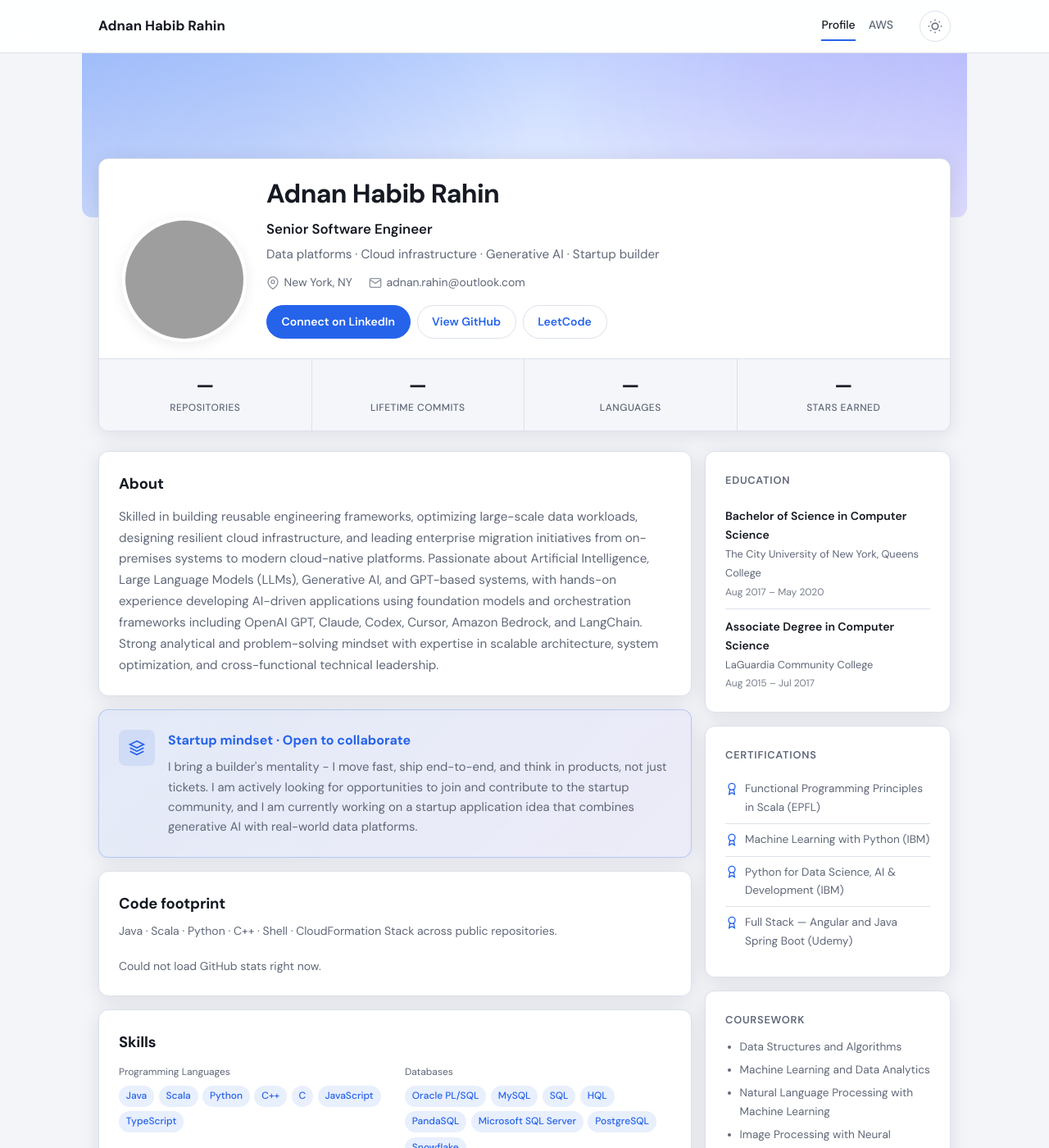
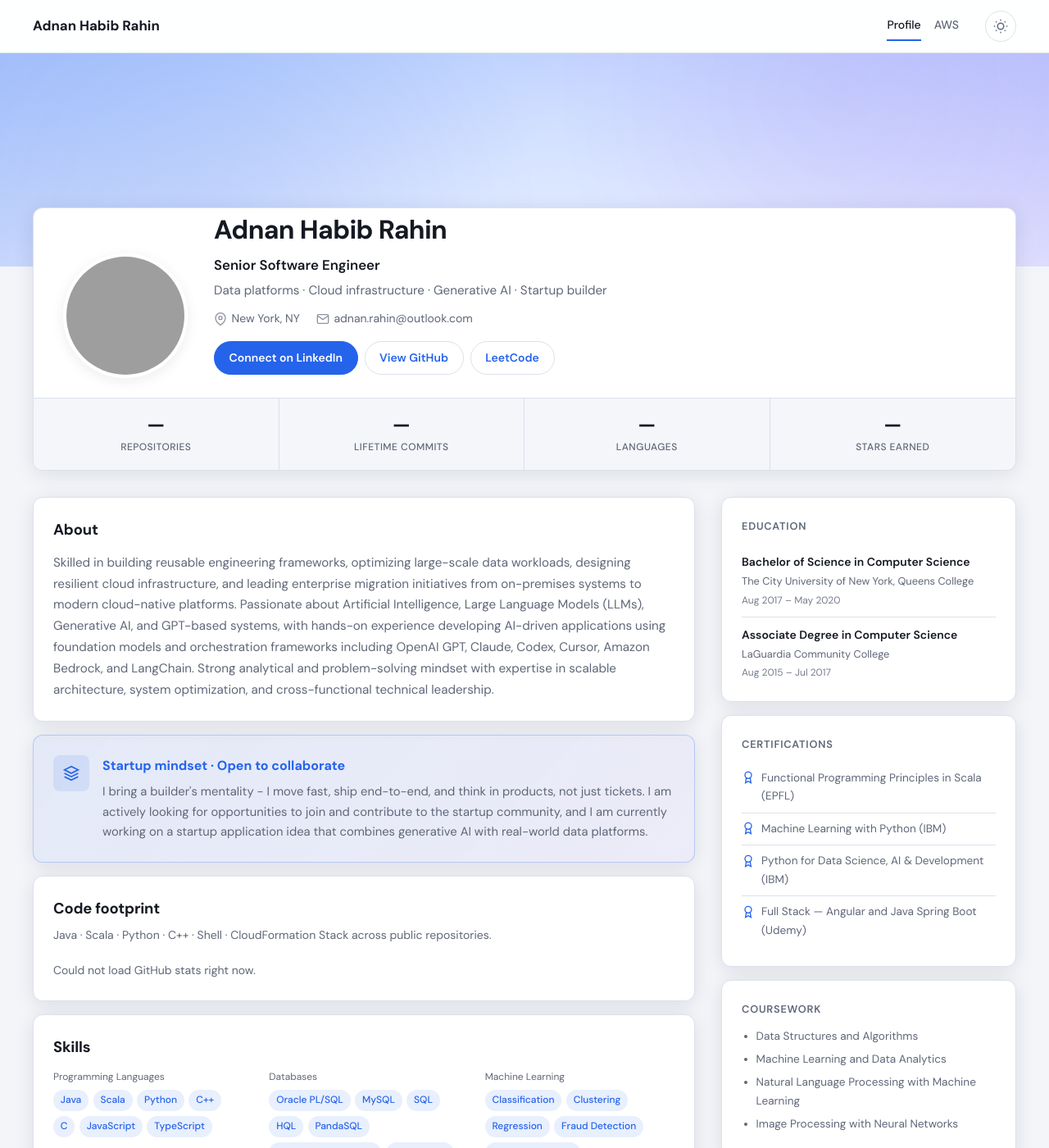
Before and after one commit to adnanrahin/adnanrahin.github.io, a Jekyll site: the page built from index.html, in a window 1280 px wide and 1400 px high. Shown: the whole window at 82% size. Built offline with Jekyll 4.4.1, drawn with Linux system fonts in a browser that asks for light colours; grey boxes are pictures that could not be loaded.

Commit message:
updated the

```diff
--- a/assets/css/style.css
+++ b/assets/css/style.css
@@ -28,7 +28,9 @@
   --radius-sm: 8px;
   --font: "DM Sans", system-ui, sans-serif;
   --mono: "JetBrains Mono", ui-monospace, monospace;
-  --max-width: 1080px;
+  --max-width: 1320px;
+  --page-gutter: 1.25rem;
+  --sidebar-width: 320px;
   --header-h: 64px;
 }
 
@@ -64,6 +66,7 @@
 html {
   scroll-behavior: smooth;
   -webkit-font-smoothing: antialiased;
+  overflow-x: hidden;
 }
 
 body {
@@ -106,8 +109,9 @@ code {
 
 .site-header__inner {
   max-width: var(--max-width);
+  width: 100%;
   margin: 0 auto;
-  padding: 0 1.25rem;
+  padding: 0 var(--page-gutter);
   height: var(--header-h);
   display: flex;
   align-items: center;
@@ -190,13 +194,18 @@ code {
   max-width: var(--max-width);
   width: 100%;
   margin: 0 auto;
-  padding: 2rem 1.25rem 4rem;
+  padding: 2rem var(--page-gutter) 4rem;
+}
+
+.home {
+  width: 100%;
 }
 
 /* --- Profile (LinkedIn-style) --- */
 .profile {
   position: relative;
-  margin: -2rem -1.25rem 0;
+  margin: -2rem calc(var(--page-gutter) * -1) 0;
+  width: calc(100% + var(--page-gutter) * 2);
 }
 
 .profile-banner {
@@ -227,7 +236,7 @@ code {
 }
 .profile-card--hero {
   position: relative;
-  margin: -72px 1.25rem 1.5rem;
+  margin: -72px var(--page-gutter) 1.5rem;
   padding: 0;
   overflow: hidden;
 }
@@ -406,10 +415,10 @@ code {
 
 .profile__body {
   display: grid;
-  grid-template-columns: 1fr 300px;
-  gap: 1rem;
+  grid-template-columns: minmax(0, 1fr) var(--sidebar-width);
+  gap: 1.5rem;
   align-items: start;
-  padding: 0 1.25rem;
+  padding: 0 var(--page-gutter);
 }
 
 .profile__about-text {
@@ -569,8 +578,8 @@ code {
 /* Projects grid */
 .projects-grid {
   display: grid;
-  grid-template-columns: repeat(auto-fill, minmax(240px, 1fr));
-  gap: 0.85rem;
+  grid-template-columns: repeat(auto-fill, minmax(260px, 1fr));
+  gap: 1rem;
 }
 .project-card {
   background: var(--bg);
@@ -701,7 +710,7 @@ code {
 .skills-grid {
   display: grid;
   grid-template-columns: repeat(auto-fill, minmax(280px, 1fr));
-  gap: 1.25rem 1.5rem;
+  gap: 1.25rem 1.75rem;
 }
 .skills-grid .skill-group { margin-bottom: 0; }
 .skill-group__label {
@@ -768,8 +777,8 @@ code {
 
 .grid {
   display: grid;
-  grid-template-columns: repeat(auto-fill, minmax(280px, 1fr));
-  gap: 1rem;
+  grid-template-columns: repeat(auto-fill, minmax(300px, 1fr));
+  gap: 1.25rem;
 }
 
 .section-card {
@@ -994,11 +1003,12 @@ code {
 /* --- Footer --- */
 .site-footer {
   border-top: 1px solid var(--border);
-  padding: 1.5rem 1.25rem;
+  padding: 1.5rem var(--page-gutter);
   margin-top: auto;
 }
 .site-footer__inner {
   max-width: var(--max-width);
+  width: 100%;
   margin: 0 auto;
   display: flex;
   flex-wrap: wrap;
@@ -1014,7 +1024,73 @@ code {
 }
 
 /* --- Responsive --- */
+@media (min-width: 1024px) {
+  :root {
+    --page-gutter: 2rem;
+    --sidebar-width: 340px;
+  }
+
+  .profile-banner {
+    height: 220px;
+    width: 100vw;
+    max-width: 100vw;
+    margin-left: calc(50% - 50vw);
+    border-radius: 0;
+  }
+
+  .profile-card__top {
+    gap: 2rem;
+    padding: 0 2.25rem 1.5rem;
+  }
+
+  .profile__body {
+    gap: 2rem;
+  }
+
+  .skills-grid {
+    grid-template-columns: repeat(3, minmax(0, 1fr));
+  }
+
+  .projects-grid {
+    grid-template-columns: repeat(auto-fill, minmax(280px, 1fr));
+    gap: 1.15rem;
+  }
+}
+
+@media (min-width: 1280px) {
+  :root {
+    --max-width: 1440px;
+    --page-gutter: 2.5rem;
+    --sidebar-width: 360px;
+  }
+
+  .profile-banner {
+    height: 260px;
+  }
+
+  .profile-card--hero {
+    margin-bottom: 2rem;
+  }
+
+  .skills-grid {
+    grid-template-columns: repeat(3, minmax(0, 1fr));
+    gap: 1.5rem 2rem;
+  }
+
+  .projects-grid {
+    grid-template-columns: repeat(3, minmax(0, 1fr));
+  }
+
+  .grid {
+    grid-template-columns: repeat(auto-fill, minmax(320px, 1fr));
+  }
+}
+
 @media (max-width: 860px) {
+  .profile {
+    width: auto;
+  }
+
   .profile__body {
     grid-template-columns: 1fr;
   }
@@ -1054,7 +1130,7 @@ code {
 
   .site-header__inner { position: relative; }
 
-  .profile-banner { height: 140px; }
+  .profile-banner { height: 140px; width: auto; margin-left: 0; border-radius: 0 0 var(--radius) var(--radius); }
   .profile-card--hero { margin-top: -48px; }
   .profile-card__top {
     flex-direction: column;
```
